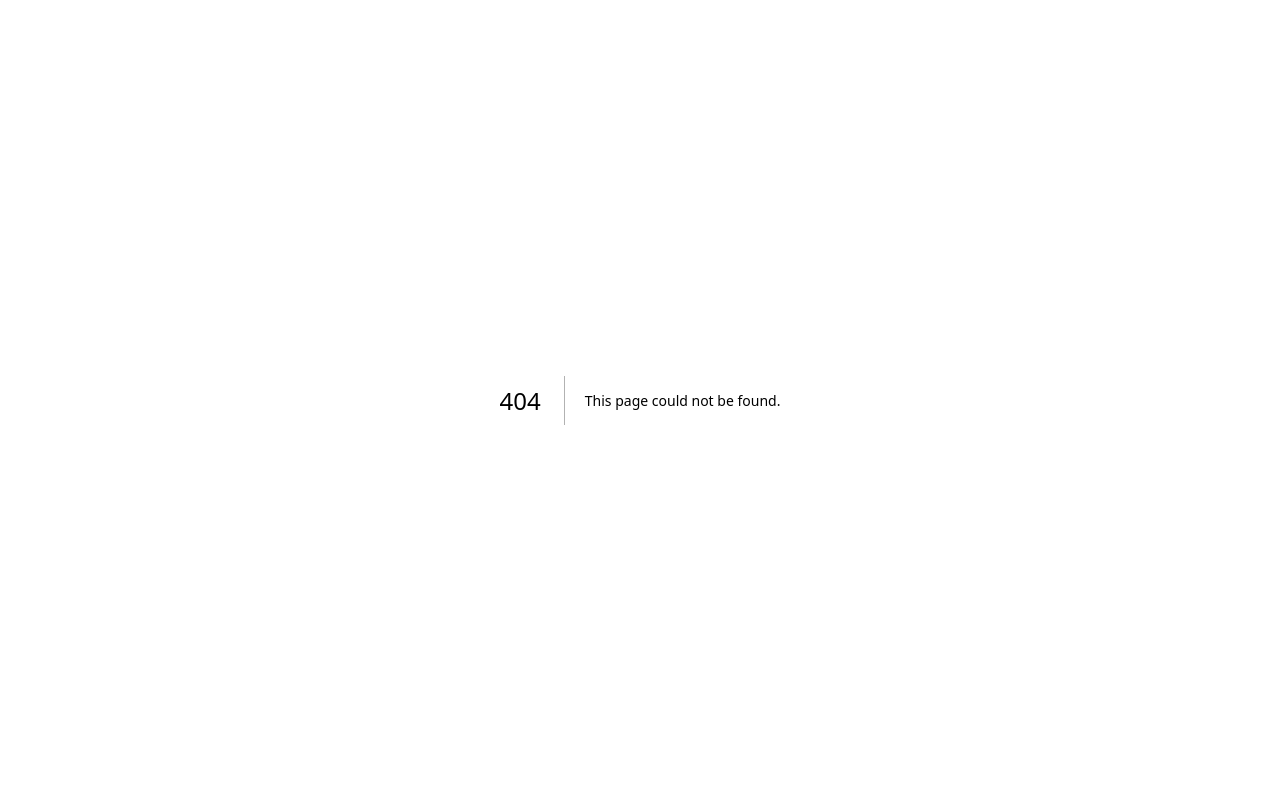
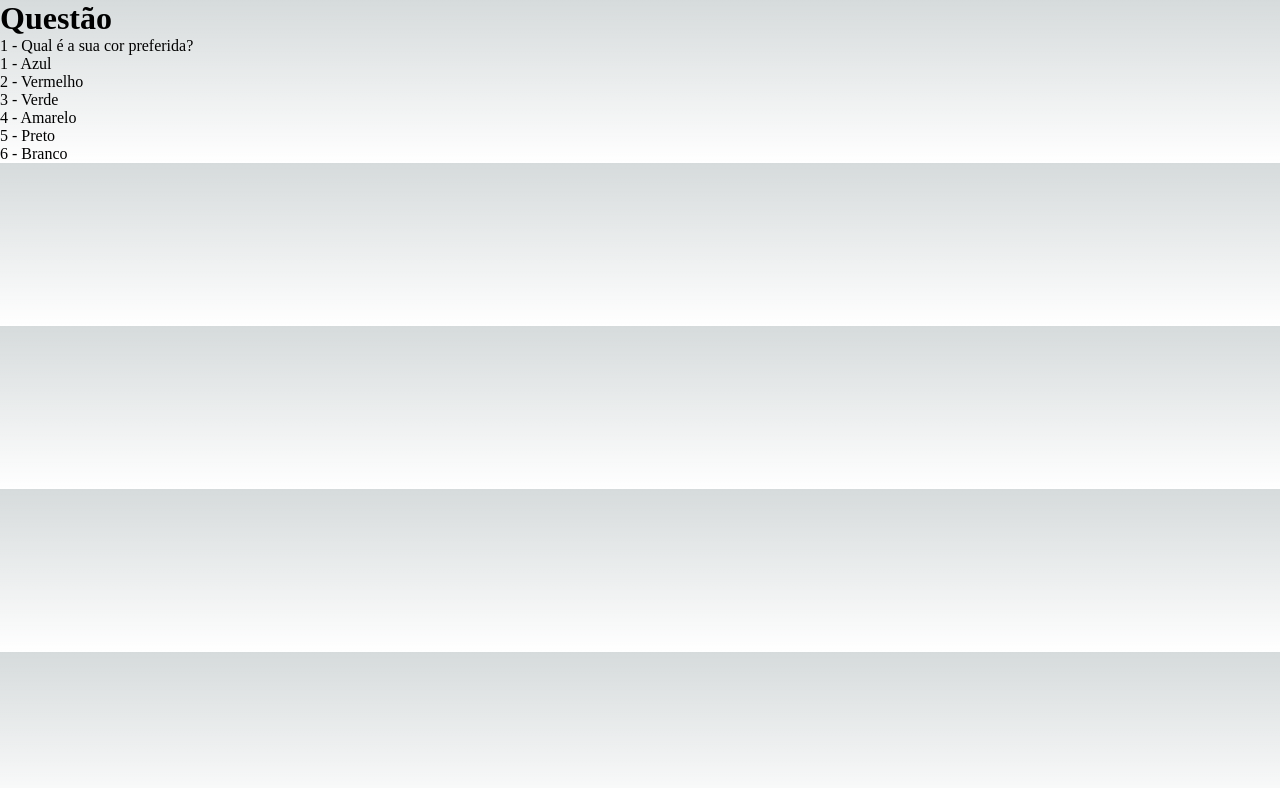
Before and after one commit to luciocarvalho10/curso-next, a Next.js app: page /questao in a window 1280 px wide. Before the commit this address had no page. Shown: the top 788 px of the page. Built offline with nearby package versions, Linux system fonts and the light colour scheme.

Commit message:
Integrando com API 1

```diff
--- /dev/null
+++ b/src/pages/api/questao/[id].js
@@ -0,0 +1,15 @@
+export default function questao(req, res) {
+    if (req.method === 'GET') {
+        get(req, res)
+    } else {
+        res.status(405).send()
+    }
+}
+
+function get(req, res) {
+    res.status(200).json({
+        id: req.query.id,
+        enunciado: 'Qual é a sua cor preferida?',
+        respostas: ['Azul', 'Vermelho', 'Verde', 'Amarelo', 'Preto', 'Branco'],
+    })
+}
--- /dev/null
+++ b/src/pages/questao.jsx
@@ -0,0 +1,29 @@
+import { useState, useEffect } from 'react'
+
+export default function questao() {
+    const [questao, setQuestao] = useState({})
+
+    useEffect(() => {
+        fetch('http://localhost:3000/api/questao/1')
+            .then(res => res.json())
+            .then(setQuestao)
+    }, [])
+
+    function respostas() {
+        if(questao) return questao.respostas?.map(
+            (resposta, i) => <li key={i}>{i+1} - {resposta}</li>
+        )
+    }
+
+    return (
+        <div>
+            <h1>Questão</h1>
+            <div>
+                <span>{questao.id} - {questao?.enunciado}</span>
+                <ul>
+                    {respostas()}
+                </ul>
+            </div>
+        </div>
+    )
+}
```
